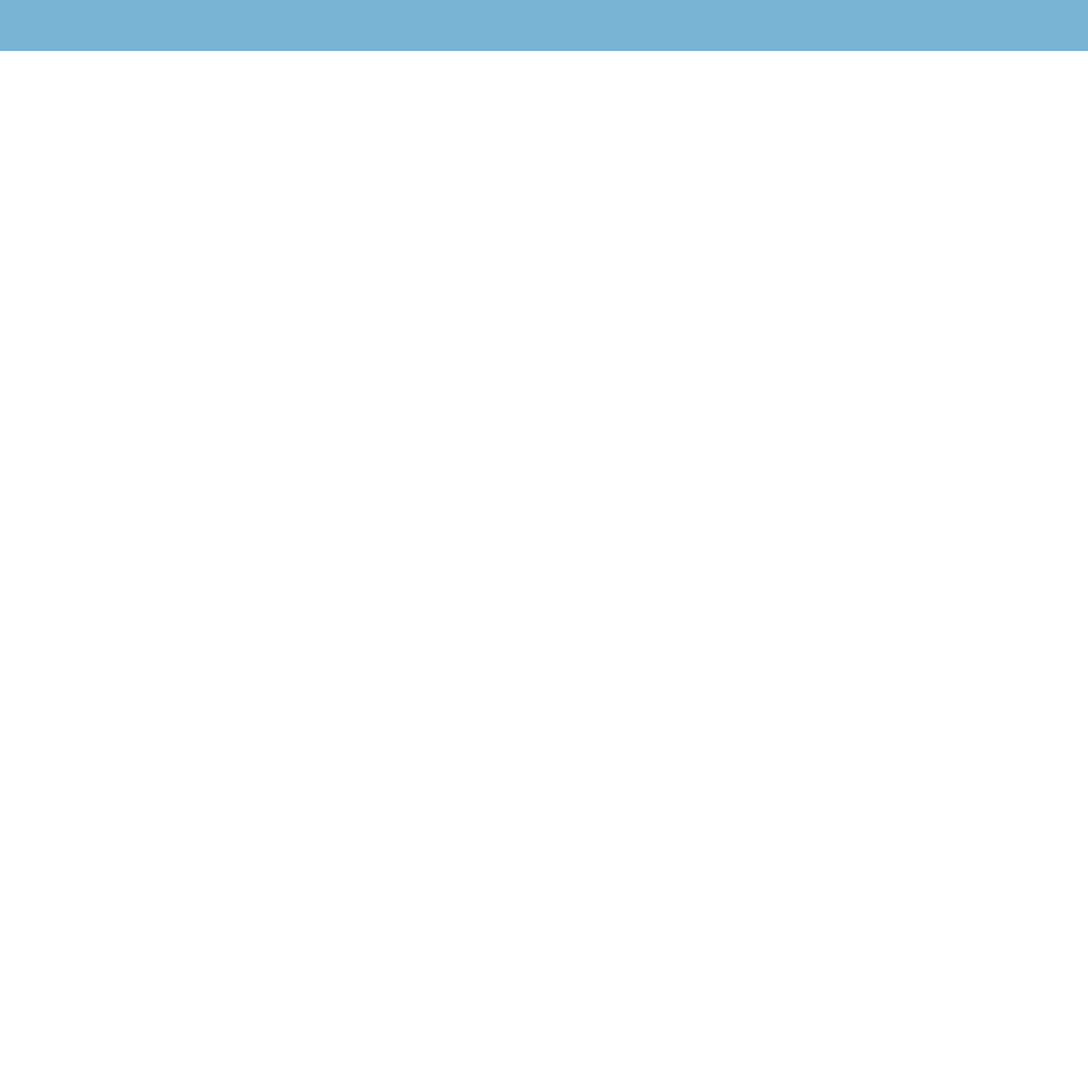
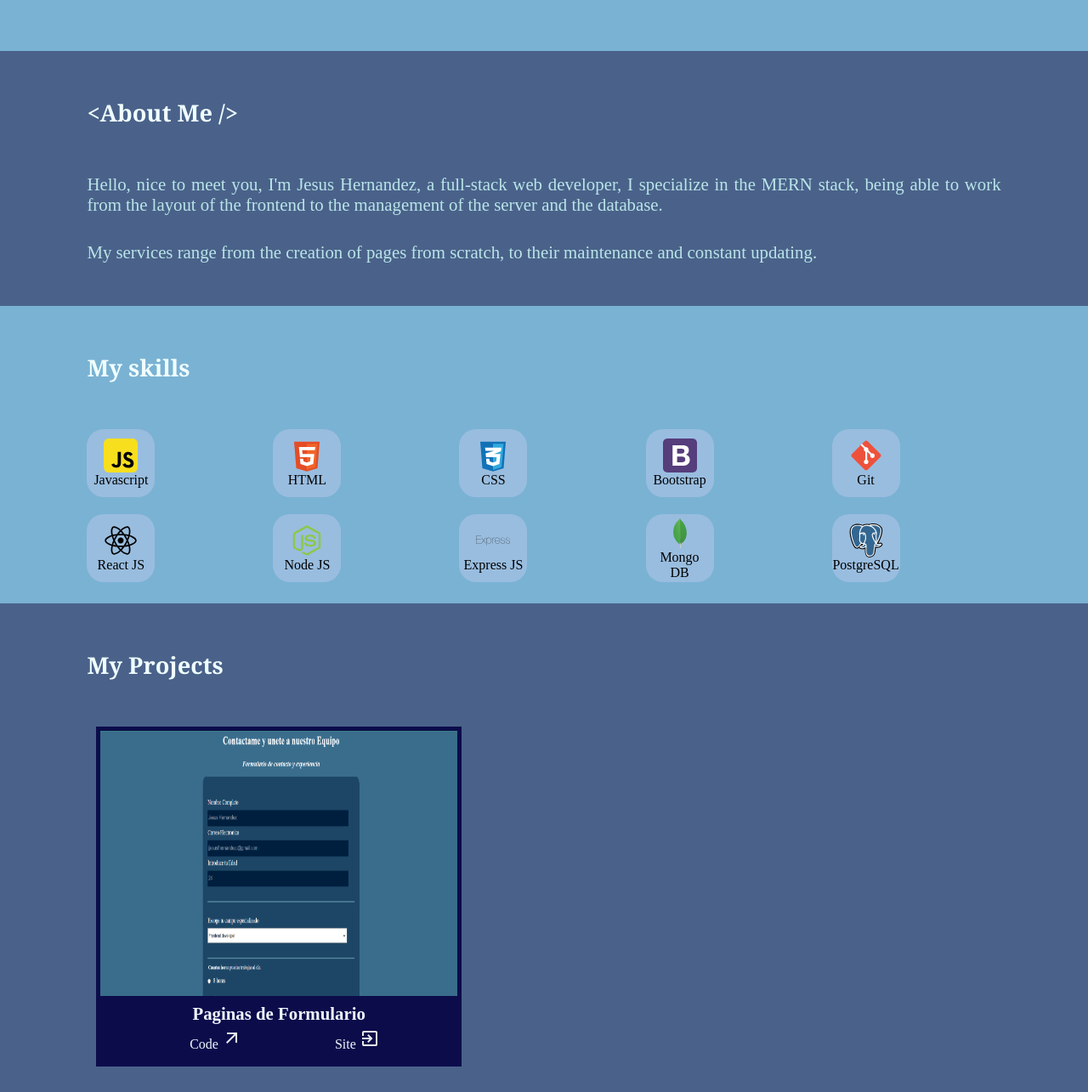
Before and after one commit to Jesusfhc/5.0-FCC-Portfolio-Project, a plain HTML site: page index.html in a window 1280 px wide. Shown: the part 500-1785 px from the top of the page at 85% size. Before the commit the page ends 800 px from the top, so only its background shows below. Drawn offline with Linux system fonts and the light colour scheme; a web font is replaced by a local one.

Commit message:
terminada section de skills y trabajando en projects

```diff
--- a/index.html
+++ b/index.html
@@ -38,6 +38,95 @@
           <img src="./images/WhatsApp Image 2024-12-26 at 8.23.02 PM.jpeg" alt="" class="main-img">
         </div>
 
+      </section >
+
+
+
+      <section class="about-section">
+
+        <h3 class="about-title" id="about"> &lt;About Me /&gt;</About></h3>
+
+        <p class="about-p">Hello, nice to meet you, I'm Jesus Hernandez, a full-stack web developer, I specialize in the MERN stack, being able to work from the layout of the frontend to the management of the server and the database.</p>
+
+        <p class="about-p">My services range from the creation of pages from scratch, to their maintenance and constant updating.</p>
+
+      </section>
+
+      <section class="tools-section">
+
+        <h3 id="tools" class="tools-title">My skills</h3>
+
+        <div class="tools-container">
+
+          <div class="skill-container">
+            <img src="./images/javascript-svgrepo-com.svg" alt="" class="skill-icon">
+            <p class="skill-p">Javascript</p>
+          </div>
+
+          <div class="skill-container">
+            <img src="./images/html-5-svgrepo-com.svg" alt="" class="skill-icon">
+            <p class="skill-p">HTML</p>
+          </div>
+
+          <div class="skill-container">
+            <img src="./images/css-3-svgrepo-com.svg" alt="" class="skill-icon">
+            <p class="skill-p">CSS</p>
+          </div>
+
+          <div class="skill-container">
+            <img src="./images/bootstrap-svgrepo-com.svg" alt="" class="skill-icon">
+            <p class="skill-p">Bootstrap</p>
+          </div>
+
+          <div class="skill-container">
+            <img src="./images/git-svgrepo-com.svg" alt="" class="skill-icon">
+            <p class="skill-p">Git</p>
+          </div>
+
+          <div class="skill-container">
+            <img src="./images/react-svgrepo-com.svg" alt="" class="skill-icon">
+            <p class="skill-p">React JS</p>
+          </div>
+
+          <div class="skill-container">
+            <img src="./images/node-js-svgrepo-com.svg" alt="" class="skill-icon">
+            <p class="skill-p">Node JS</p>
+          </div>
+
+          <div class="skill-container">
+            <img src="./images/express-svgrepo-com.svg" alt="" class="skill-icon">
+            <p class="skill-p">Express JS</p>
+          </div>
+
+          <div class="skill-container">
+            <img src="./images/mongo-svgrepo-com.svg" alt="" class="skill-icon">
+            <p class="skill-p">Mongo DB</p>
+          </div>
+
+          <div class="skill-container">
+            <img src="./images/postgresql-svgrepo-com.svg" alt="" class="skill-icon">
+            <p class="skill-p">PostgreSQL</p>
+          </div>
+
+        </div>
+
+      </section>
+
+      <section class="projects-section">
+
+        <h3 id="projects" class="projects-title">My Projects</h3>
+
+        <div class="projects-container">
+
+          <div class="project-container">
+            <img src="./images/form.png" alt="" class="project-img">
+            <h4 class="project-h">Paginas de Formulario</h4>
+            <a href="https://github.com/Jesusfhc/capstone-survey-project" target="_blank">Code <img src="./images/arrow_outward_24dp_E8EAED_FILL0_wght400_GRAD0_opsz24.svg" alt=""></a>
+            <a href="https://jesusfhc.github.io/capstone-survey-project/" target="_blank">Site <img src="./images/exit_to_app_24dp_E8EAED_FILL0_wght400_GRAD0_opsz24.svg" alt=""></a>
+          </div>
+
+        </div>
+
       </section>
 
     </main>
--- a/styles.css
+++ b/styles.css
@@ -27,6 +27,8 @@ navbar {
   display: grid;
   grid-template-columns: 1fr 1fr;
   align-items: center;
+  z-index: 1;
+  border-bottom: 1px solid rgba(51, 51, 116, 0.5);
 }
 
 .nav-logo p {
@@ -116,3 +118,100 @@ span.space {
   max-height: 400px;
   border-radius: 50%;
 }
+
+.about-section {
+  background-color: var(--color4);
+  height: 300px;
+  width: 100%;
+  padding-left: 8%;
+  text-align: justify;
+  padding: 0 8% 0 8%;
+}
+
+.about-title, .tools-title, .projects-title {
+  font-size: 1.7em;
+  color: azure;
+  font-family: Cambria, Cochin, Georgia, Times, 'Times New Roman', serif;
+  padding-top: 5%;
+  margin-bottom: 5%;
+}
+
+.about-p {
+  font-size: 1.3em;
+  color: var(--color2);
+  margin-top: 3%;
+}
+
+.tools-section {
+  height: 350px;
+  width: 100%;
+  background-color: var(--color3);
+  padding: 0 8% 0 8%;
+}
+
+.tools-container {
+  display: grid;
+  grid-template-columns: repeat(5 , 1fr);
+  gap: 20px;
+}
+
+.skill-container {
+  display: flex;
+  flex-direction: column;
+  align-items: center;
+  justify-content: center;
+  height: 80px;
+  width: 80px;
+  padding: 4px;
+  border-radius: 20px;
+  background-color:#9bbee0f5;
+}
+
+.skill-p {
+  text-align: center;
+}
+
+.skill-icon {
+  height: 40px;
+}
+
+.projects-section {
+  background-color: var(--color4);
+  height: fit-content;
+  width: 100%;
+  padding: 0 8% 30px 8%;
+}
+
+.project-container {
+  height: 400px;
+  width: 40%;
+  margin-left: 1%;
+  margin-right: 1%;
+  background-color: rgb(12, 12, 75);
+  padding: 5px;
+}
+
+.project-img {
+  height: 80%;
+  width: 100%;
+}
+
+.project-h {
+  color: aliceblue;
+  margin-top: 5px;
+  margin-bottom: 5px;
+  text-align: center;
+  font-size: 1.3em;
+}
+
+.project-container a {
+  text-decoration: none;
+  color: aliceblue;
+  margin-left: 25%;
+
+}
+
+.project-container a:hover {
+  border: 1px solid white;
+  padding: 8px;
+}
```
Also changed, not shown: images/arrow_outward_24dp_E8EAED_FILL0_wght400_GRAD0_opsz24.svg (added), images/bootstrap-svgrepo-com.svg (added), images/css-3-svgrepo-com.svg (added), images/exit_to_app_24dp_E8EAED_FILL0_wght400_GRAD0_opsz24.svg (added), images/express-svgrepo-com.svg (added), images/form.png (added), images/git-svgrepo-com.svg (added), images/html-5-svgrepo-com.svg (added), images/javascript-svgrepo-com.svg (added), images/mongo-svgrepo-com.svg (added), images/node-js-svgrepo-com.svg (added), images/postgresql-svgrepo-com.svg (added), images/react-svgrepo-com.svg (added).
